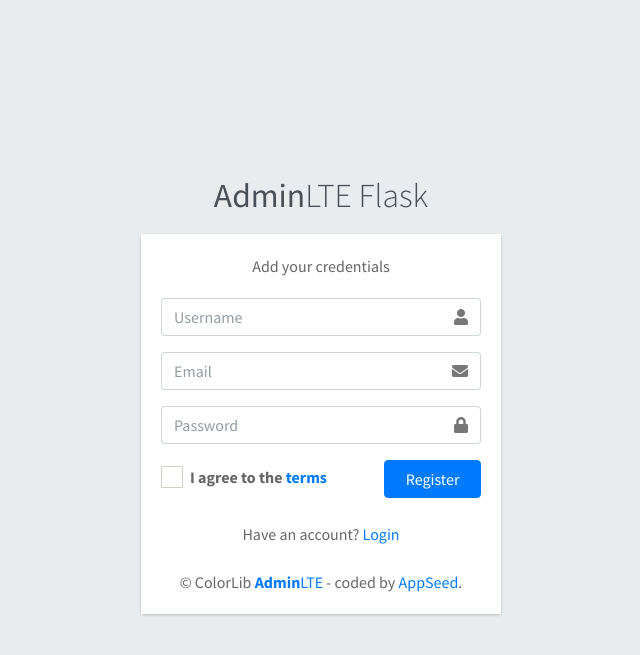
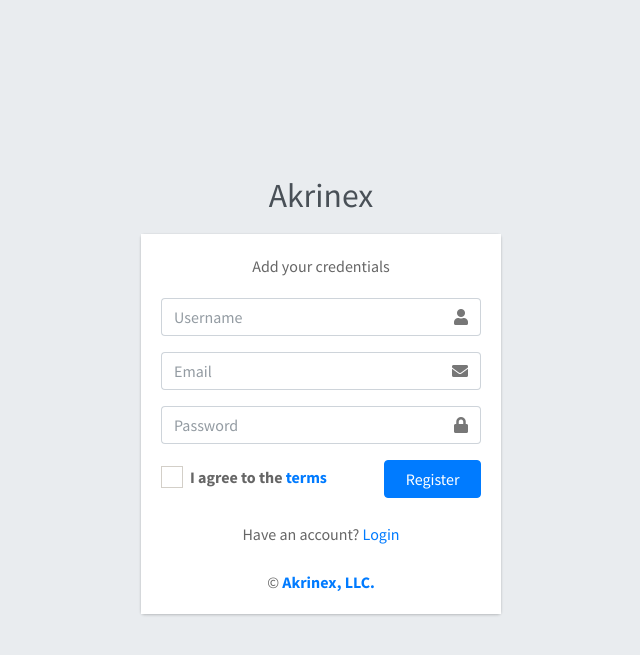
Before and after one commit to jamesdchesterfield/flask-adminlte, a Python web app: template templates/accounts/register.html in a window 1280 px wide. Shown: the top 655 px of the page, without its empty margins (319-959 px from the left). Run offline with Jinja, Linux system fonts and the light colour scheme; the template is opened without the code that fills it, so the values that code supplies are empty, except form fields; form fields are guessed from the names that the template uses; style sheets or scripts are compiled from the project's sources; some libraries are stand-ins or nearby versions.

Commit message:
small changes

```diff
--- a/templates/accounts/register.html
+++ b/templates/accounts/register.html
@@ -25,7 +25,7 @@
 
     <div class="login-logo">
         <a target="_blank" rel="noopener noreferrer"
-           href="https://appseed.us/product/adminlte/flask/"><b>Admin</b>LTE Flask</a>
+           href="https://akrinex.com"><b>Akrinex</b></a>
     </div>
 
     <div class="card">
@@ -91,10 +91,9 @@
             Have an account? <a href="{{ url_for('authentication_blueprint.login') }}" class="text-center">Login</a>
             <br />
             <br />
-            &copy; ColorLib
+            &copy;
             <a target="_blank" rel="noopener noreferrer"
-               href="https://appseed.us/product/adminlte/flask/"><b>Admin</b>LTE</a>
-            - coded by <a target="_blank" rel="noopener noreferrer" href="https://appseed.us">AppSeed</a>.
+               href="https://akrinex.com"><b>Akrinex, LLC.</b></a>
         </div>
 
       </div>
--- a/templates/home/examples-lockscreen.html
+++ b/templates/home/examples-lockscreen.html
@@ -54,7 +54,7 @@
       Enter your password to retrieve your session
     </div>
     <div class="text-center">
-      <a href="login.html">Or sign in as a different user</a>
+      <a href="examples-login.html">Or sign in as a different user</a>
     </div>
     <div class="lockscreen-footer text-center">
       Copyright &copy; 2025 <b><a href="https://akrinex.com/" class="text-black">Akrinex, LLC.</a></b><br>
--- a/templates/home/examples-login.html
+++ b/templates/home/examples-login.html
@@ -72,7 +72,7 @@
           <a href="/examples-recover-password.html">I forgot my password</a>
         </p>
         <p class="mb-0">
-          <a href="/examples-register.html" class="text-center">Register a new membership</a>
+          <a href="/register" class="text-center">Register a new membership</a>
         </p>
       </div>
       <!-- /.login-card-body -->
```
Also changed, not shown: 6 other files.
